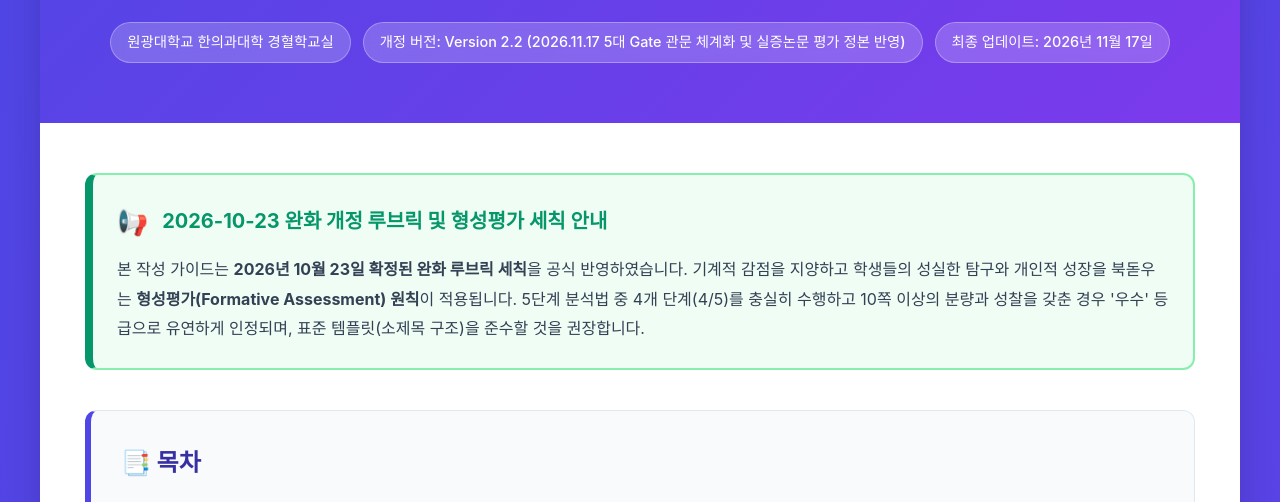
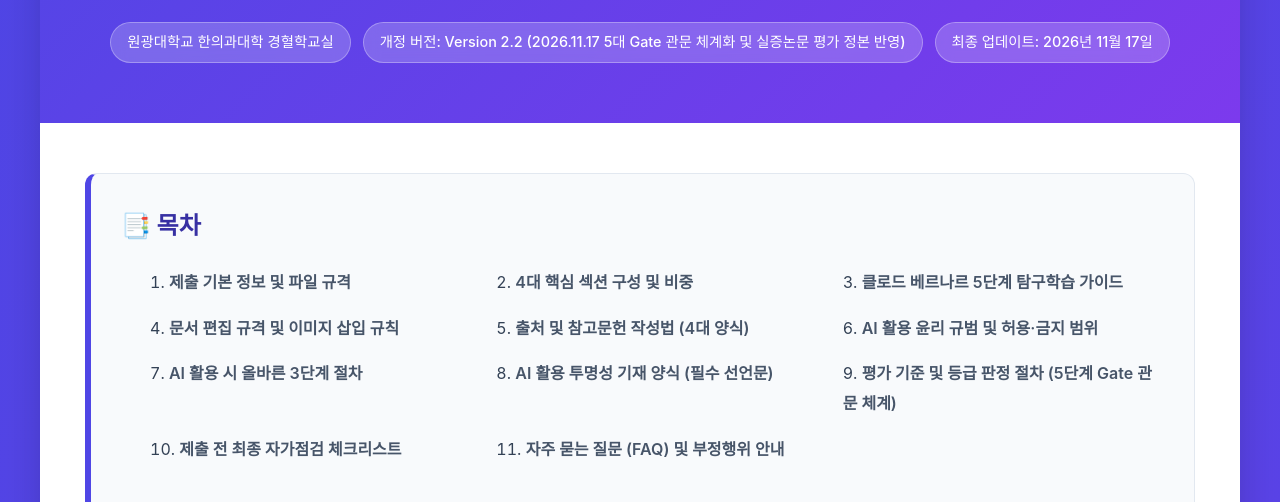
Before and after one commit to jaehyokim-sketch/Study-Log, a plain HTML site: page index.html in a window 1280 px wide. Shown: the part 274-776 px from the top of the page. Drawn offline with Linux system fonts and the light colour scheme.

Commit message:
Remove 2026-10-23 revised rubric banner from index.html

```diff
--- a/index.html
+++ b/index.html
@@ -497,16 +497,6 @@
         </div>
 
         <div class="content">
-            <!-- 개정 안내 배너 -->
-            <div class="notice-banner">
-                <h3><span class="emoji">📢</span> 2026-10-23 완화 개정 루브릭 및 형성평가 세칙 안내</h3>
-                <p style="margin-bottom: 0;">
-                    본 작성 가이드는 <strong>2026년 10월 23일 확정된 완화 루브릭 세칙</strong>을 공식 반영하였습니다.
-                    기계적 감점을 지양하고 학생들의 성실한 탐구와 개인적 성장을 북돋우는 <strong>형성평가(Formative Assessment) 원칙</strong>이 적용됩니다.
-                    5단계 분석법 중 4개 단계(4/5)를 충실히 수행하고 10쪽 이상의 분량과 성찰을 갖춘 경우 '우수' 등급으로 유연하게 인정되며, 표준 템플릿(소제목 구조)을 준수할 것을 권장합니다.
-                </p>
-            </div>
-
             <!-- 목차 -->
             <div class="toc">
                 <h2>📑 목차</h2>
```
